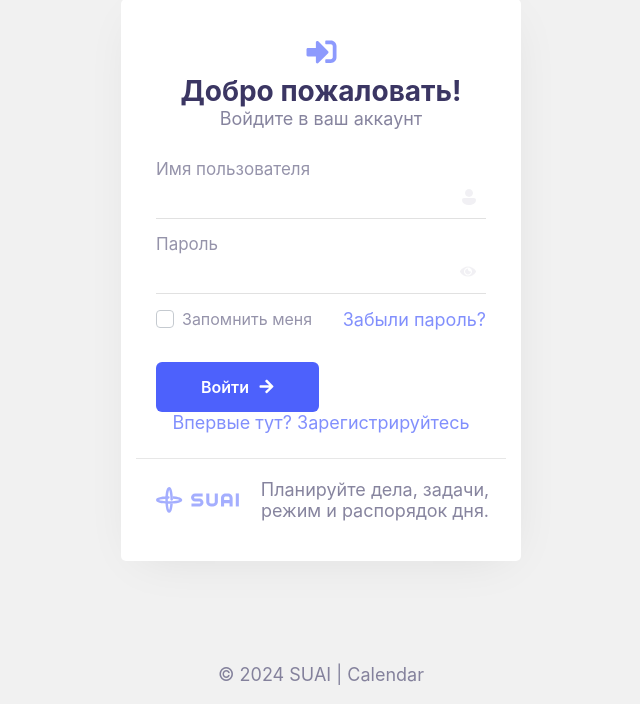
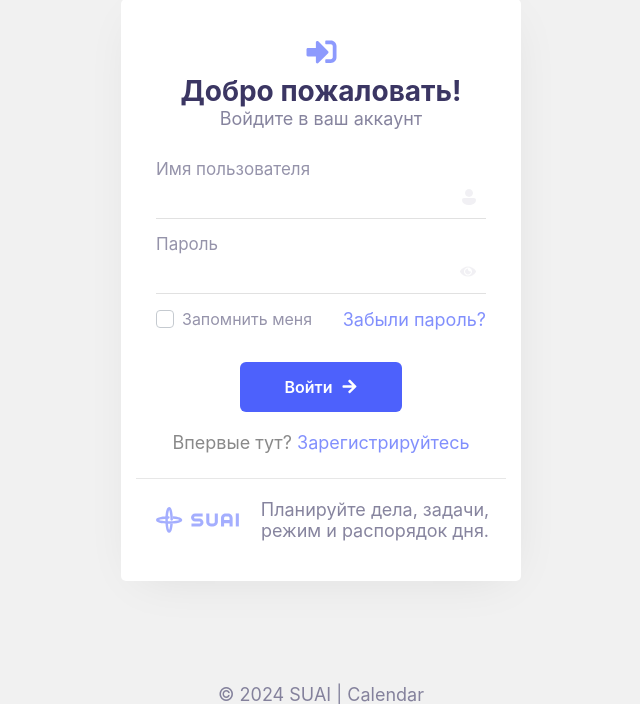
Before and after one commit to AnastasiaSurzhikowa/3sem, a Django app: page / in a window 1280 px wide. Shown: the part 71-775 px from the top of the page, without its empty margins (319-959 px from the left). Run offline with Django 5.2, Linux system fonts and the light colour scheme.

Commit message:
Небольшие косметические правки

```diff
--- a/Sait/main/static/main/css/style.css
+++ b/Sait/main/static/main/css/style.css
@@ -274,6 +274,16 @@ fieldset {
     color:#1f32c3;
 }
 
+.forgot1 {
+    text-align: left;
+    box-sizing: border-box;
+    font-family: -apple-system, BlinkMacSystemFont, "Segoe UI", Roboto, Oxygen-Sans, Ubuntu, Cantarell, "Helvetica Neue", sans-serif;
+    text-decoration: none;
+    color: #585858;
+    font-size: 18px;
+    opacity: .7;
+}
+
 .form-row-button-login {
     color: #585858;
     box-sizing: border-box;
@@ -299,6 +309,7 @@ fieldset {
     padding: 15px 45px;
     transition: 0.2s;
     font-weight: 600;
+    margin: auto auto 20px auto;
 }
 
 .register {
--- a/Sait/main/static/main/css/styles.css
+++ b/Sait/main/static/main/css/styles.css
@@ -206,6 +206,7 @@ body.dark-theme {
 
 .sidebar__info span {
   font-size: var(--smaller-font-size);
+  color:hsl(228, 12%, 61%);
 }
 
 .sidebar__content {
--- a/Sait/users/templates/main/login.html
+++ b/Sait/users/templates/main/login.html
@@ -52,7 +52,7 @@
         </fieldset>
     </form>
 
-    <a class="forgot">Впервые тут?  </a>   <!-- Вот это бы украсить -->
+    <a class="forgot1">Впервые тут?  </a>   <!-- Вот это бы украсить -->
     <a href="signin" class="forgot">Зарегистрируйтесь </a>
 
     <span class="create-account"> <img class="img-suai" src="{% static 'main/img/suai.svg' %}" alt="suai">Планируйте дела, задачи, режим и распорядок дня.</span>
--- a/Sait/users/templates/main/signin.html
+++ b/Sait/users/templates/main/signin.html
@@ -73,7 +73,7 @@
         </fieldset>
         </form>
 
-        <a class="forgot">Уже есть аккаунт? </a>   <!-- Вот это бы украсить -->
+        <a class="forgot1">Уже есть аккаунт? </a>   <!-- Вот это бы украсить -->
         <a href="/" class="forgot">Войдите </a>
 
         <span class="create-account"> <img class="img-suai" src="{% static 'main/img/suai.svg' %}" alt="suai">Планируйте дела, задачи, режим и распорядок дня.</span>
```
